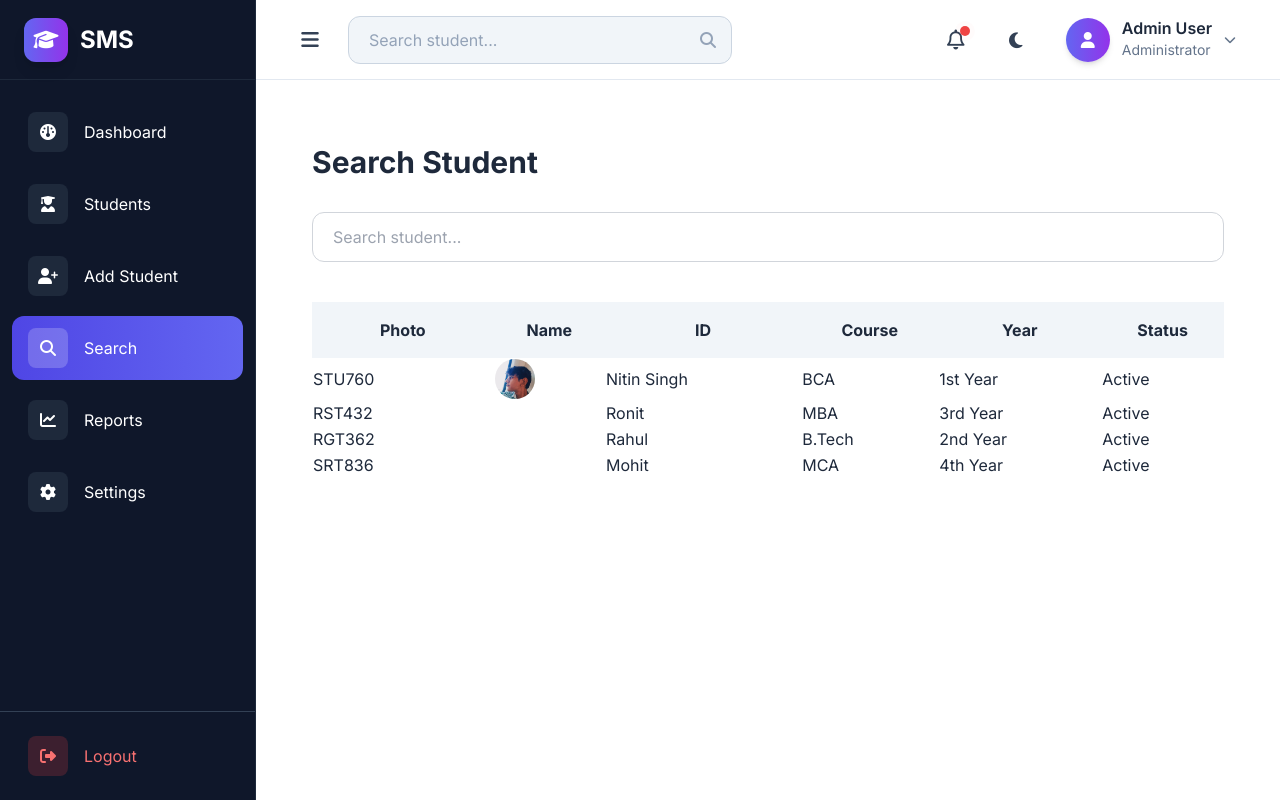
After one commit to Nitin0259/Student-Management-System, a Django app: page /search/ in a window 1280 px wide. The commit adds this page. Run offline with Django 5.2, Linux system fonts and the light colour scheme; data comes from the database, SQL or seed files in the repository; both versions use the stored data as it was after the commit; some libraries are stand-ins or nearby versions.

Commit message:
Work on Search page

```diff
--- a/MainApp/forms.py
+++ b/MainApp/forms.py
@@ -20,6 +20,7 @@ class StudentForm(forms.ModelForm):
             "phone": forms.TextInput(attrs={
                 "class":"w-full px-4 py-3 rounded-xl border border-slate-300 dark:border-slate-600 bg-white dark:bg-slate-700 focus:ring-2 focus:ring-indigo-500 outline-none",
                 "placeholder":"Enter phone number"
+
             }),
             "courses": forms.Select(attrs={
                 "class":"w-full px-4 py-3 rounded-xl border border-slate-300 dark:border-slate-600 bg-white dark:bg-slate-700 focus:ring-2 focus:ring-indigo-500 outline-none"
--- a/MainApp/models.py
+++ b/MainApp/models.py
@@ -42,7 +42,7 @@ class Student(models.Model):
 
     courses = models.CharField(max_length=50, choices=COURSES)
 
-    phone = models.CharField(max_length=12)
+    phone = models.CharField(max_length=10)
 
     year = models.CharField(
         max_length=20,
--- a/MainApp/templates/add_student.html
+++ b/MainApp/templates/add_student.html
@@ -26,7 +26,7 @@
                 <div>
                     <label class="phone">Phone</label>
                     {{ form.phone }}
-                    <div class="text-red-500 danger" id="phoneError"></div>
+
                 </div>
                 <div>
                     <label>Year</label>
--- a/MainApp/templates/base.html
+++ b/MainApp/templates/base.html
@@ -323,15 +323,15 @@
       document.getElementById("deleteModel").classList.remove("hidden");
       document.getElementById("deleteModel").classList.add("flex")
 
-      document.getElementById("studentName").innerHTML = studentName;
-      document.getElementById("deleteForm").action = "/student/delete/" + studentId + "/"
+      document.getElementById("studentName").textContent = studentName;
+      document.getElementById("deleteForm").action =
+    "/student/delete/" + studentId + "/";
 
     }
 
     function closeDeleteModal() {
-
-      document.getElementById("deleteModal").classList.add("hidden");
-      document.getElementById("deleteModal").classList.remove("flex");
+      document.getElementById("deleteModel").classList.remove("flex");
+      document.getElementById("deleteModel").classList.add("hidden");
 
     }
 
@@ -342,6 +342,22 @@
       }
     })
   </script>
+
+  <!-- Search student -->
+   <script>
+    const searchInput = document.getElementById("searchInput");
+    searchInput.addEventListener("keyup", function() {
+      fetch(`/search/?q=${this.value}`)
+      .then(response => response.text())
+      .then(html => {
+        const praser = new DOMParser()
+        const doc = praser.parseFromString(html, "text/html");
+
+        document.getElementById("studentTable").innerHTML =
+        doc.getElementById("studentTable").innerHTML;
+      })
+    })
+   </script>
 </body>
 
 </html>
--- a/MainApp/templates/components/sidebar.html
+++ b/MainApp/templates/components/sidebar.html
@@ -78,10 +78,20 @@
 
     </a>
 
-    <a href="#" class="nav-item group flex items-center gap-4 px-4 py-3 rounded-xl hover:bg-slate-800 transition">
+    <a href="{% url 'search_student' %}" class="nav-item group flex items-center gap-4 px-4 py-3 rounded-xl transition
+    {% if request.path == '/search/' %}
+    bg-gradient-to-r from-indigo-600 to-indigo-500
+    {% else %}
+    hover:scale-[1.02]
+    {% endif %}">
 
       <div
-        class="w-10 h-10 rounded-lg bg-slate-800 group-hover:bg-cyan-600 flex items-center justify-center transition">
+        class="w-10 h-10 rounded-lg flex items-center justify-center transition
+        {% if request.path == '/search/' %}
+        bg-white/20
+        {% else %}
+        bg-slate-800 group-hover:bg-indigo-600
+        {% endif %}">
         <i class="fa-solid fa-magnifying-glass"></i>
       </div>
 
--- /dev/null
+++ b/MainApp/templates/search_student.html
@@ -0,0 +1,54 @@
+{% extends 'base.html' %}
+
+{% block content %}
+<div class="p-8">
+    <h1 class="text-3xl font-bold mb-8">Search Student</h1>
+
+    <form method="get">
+        <div class="flex gap-4">
+            <input type="text" id="searchInput" placeholder="Search student..."
+                class="w-full px-5 py-3 rounded-xl border border-gray-300 focus:ring-2 focus:ring-indigo-500 outline-none">
+        </div>
+    </form>
+
+    <div class="mt-10 overflow-x-auto">
+        <table class="w-full">
+            <thead class="bg-slate-100">
+                <tr>
+                    <th class="p-4">Photo</th>
+                    <th>Name</th>
+                    <th>ID</th>
+                    <th>Course</th>
+                    <th>Year</th>
+                    <th>Status</th>
+                </tr>
+            </thead>
+
+            <tbody id="studentTable">
+                {% for student in students %}
+                <tr>
+                    <td>{{ student.student_id }}</td>
+
+                    <td>
+                        {% if student.photo %}
+                        <img src="{{ student.photo.url }}" class="w-10 h-10 rounded-full object-cover">
+                        {% endif %}
+                    </td>
+                    <td>{{ student.name }}</td>
+
+                    <td>{{ student.courses }}</td>
+
+                    <td>{{ student.year }}</td>
+
+                    <td>{{ student.status }}</td>
+                </tr>
+                {% empty %}
+                <tr>
+                    <td colspan="6" class="text-center py-8">No student found</td>
+                </tr>
+                {% endfor %}
+            </tbody>
+        </table>
+    </div>
+</div>
+{% endblock %}
--- a/MainApp/urls.py
+++ b/MainApp/urls.py
@@ -9,4 +9,5 @@ urlpatterns = [
     path("student/<int:id>/", views.view_student, name="view_student"),
     path("student/edit/<int:id>/", views.edit_student, name="edit_student"),
     path("student/delete/<int:id>/", views.delete_student, name="delete_student"),
+    path("search/", views.search_student, name='search_student'),
 ]
--- a/MainApp/views.py
+++ b/MainApp/views.py
@@ -5,6 +5,7 @@ from django.contrib.auth import authenticate, login, logout
 from django.contrib.auth.decorators import login_required
 from .models import Activity, Student
 from . forms import StudentForm
+from django.db.models import Q
 
 def login_view(request):
     if request.method == "POST":
@@ -124,6 +125,21 @@ def delete_student(request, id):
             user=request.user
         )
 
-        student.delete
+        student.delete()
 
     return redirect("students")
+
+# Search student
+def search_student(request):
+    query = request.GET.get("q", "")
+    students = Student.objects.all()
+
+    if query:
+        students = students.filter(
+            Q(name_icontains=query) |
+            Q(student_id_icontains=query) |
+            Q(email_icontains=query) |
+            Q(phone_icontains=query) |
+            Q(courses__icontains=query)
+        )
+    return render(request, "search_student.html", {"query":query, "students":students})
```
Also changed, not shown: MainApp/templates/dashboard.html (+6 -4 lines), MainApp/templates/student.html (+9 -2 lines), MainApp/migrations/0009_alter_student_phone.py (added), db.sqlite3.
